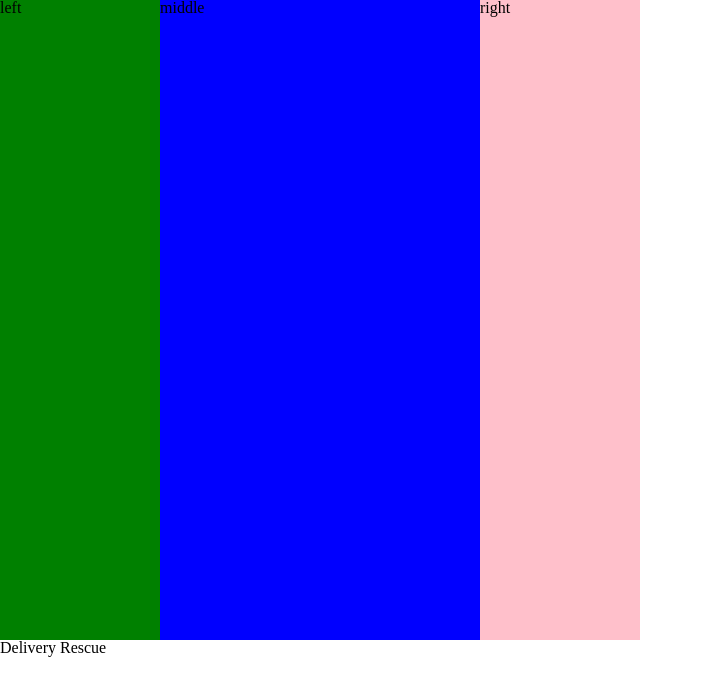
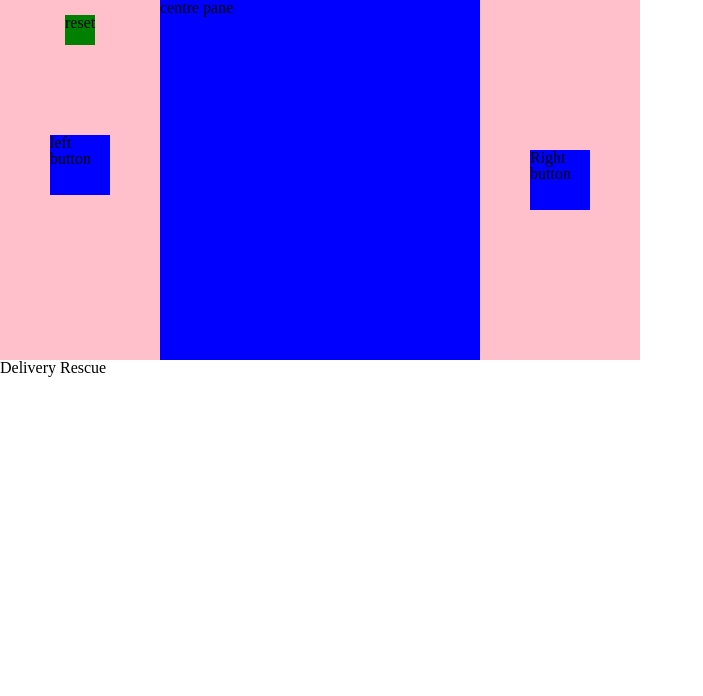
Before and after one commit to DanTheGeekMan/wdi-project-1, a PHP site: page / in a window 1280 px wide. Shown: the top 696 px of the page, without its empty margins (0-703 px from the left). Run offline with PHP 8.4, Linux system fonts and the light colour scheme; some libraries are stand-ins or nearby versions.

Commit message:
Added 3 buttons in CSS.

```diff
--- a/css/style.css
+++ b/css/style.css
@@ -3,11 +3,11 @@ body {
 }
 
 section {
-  height: 640px;
-  width: 360px;
+  height: 360px;
+  width: 640px;
 }
 #left {
-  background-color: green;
+  background-color: pink;
   display: inline-block;
   float: left;
   width: 25%;
@@ -19,8 +19,27 @@ section {
   width: 50%;
 }
 #right {
+  height: 360px;
   background-color: pink;
   display: inline-block;
   float: right;
   width: 25%;
 }
+#reset_button {
+  margin: 15px auto;
+  height: 30px;
+  width: 30px;
+  background-color: green;
+}
+#left_button {
+  margin: 90px auto 150px auto;
+  height: 60px;
+  width: 60px;
+  background-color: blue;
+}
+#right_button {
+  margin: 150px auto;
+  height: 60px;
+  width: 60px;
+  background-color: blue;
+}
--- a/home.html
+++ b/home.html
@@ -9,9 +9,15 @@
 </head>
 <body>
 <main>
-  <section id="left">left</section>
-  <section id="middle">middle</section>
-  <section id="right">right</section>
+  <section id="left">
+    <div id="reset_button">reset</div>
+    <div id="left_button">left button</div>
+  </section>
+  <section id="middle">centre pane</section>
+  <section id="right">
+    <div id="right_button">Right button</div>
+  </section>
+
   </main>
   <h1>Delivery Rescue</h1>
 
```
